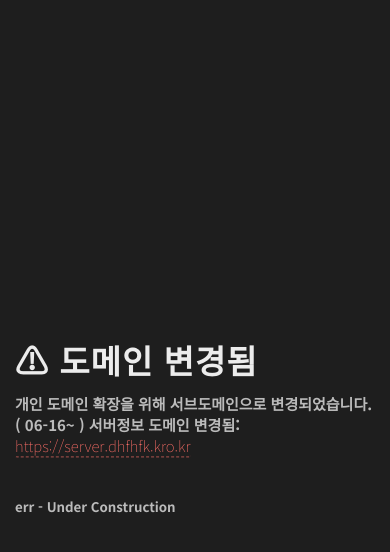
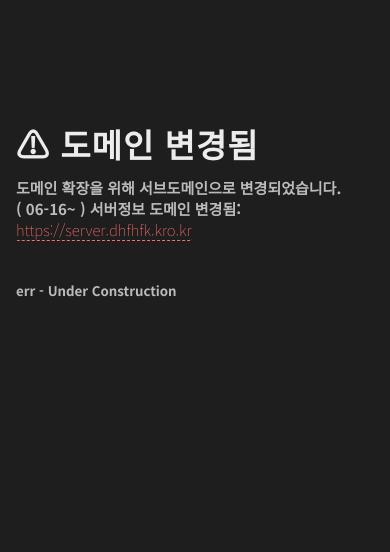
Before and after one commit to dhfhfk/unused-web-2, a plain HTML site: page index.html in a window 390 px wide. Drawn offline with Linux system fonts and the light colour scheme.

Commit message:
반응형 수정

```diff
--- a/index.html
+++ b/index.html
@@ -14,7 +14,7 @@
 <div id="notfound">
   <div class="notfound">
   <h2>⚠ 도메인 변경됨</h2>
-  <h4>개인 도메인 확장을 위해 서브도메인으로 변경되었습니다. <br>
+  <h4>도메인 확장을 위해 서브도메인으로 변경되었습니다. <br>
   ( 06-16~ ) 서버정보 도메인 변경됨: <a href="http://server.dhfhfk.kro.kr"> https://server.dhfhfk.kro.kr </a></h4>
   <h5>err - Under Construction</h5>
   </div>
--- a/style.css
+++ b/style.css
@@ -8,17 +8,16 @@ html {
 }
 
 #notfound .notfound {
-	position: absolute;
-	left: 50%;
-	top: 50%;
-	-webkit-transform: translate(-50%, -50%);
-	-ms-transform: translate(-50%, -50%);
-	transform: translate(-50%, -50%);
-	margin: 10px;
-	max-width: 380px;
+	position: fixed;
+	margin: 0 auto;
+	left: 0;
+	right: 0;
+	max-width: 358px;
 	display: flex;
 	flex-wrap: wrap;
+	word-break: keep-all;
 	width: 100%;
+	padding: 100px 10px 0 10px;
 }
 
 .notfound {
```
